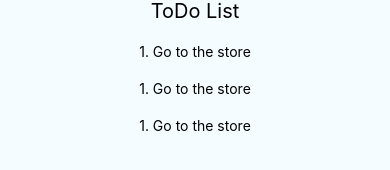
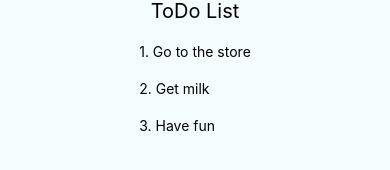
Before and after one commit to szaske/TodoZ, a React Native app: screen / in a window 390 px wide. Shown: the part 356-526 px from the top of the page. Built offline with nearby package versions, Linux system fonts and the light colour scheme.

Commit message:
Adding props to TodoItem component

```diff
--- a/src/components/TodoItem.js
+++ b/src/components/TodoItem.js
@@ -8,8 +8,15 @@ const styles = StyleSheet.create({
   },
 })
 
-export default class TodoItem extends Component<{}> {
+type Props = { title: string }
+export default class TodoItem extends Component<Props> {
   render() {
-    return <Text style={styles.item}>1. Go to the store</Text>
+    // Assigning this const is called destructing.  It is required
+    // according to my Airbnb eslint rules.  Destrucuturing
+    // keeps code more readable and allows me to use {title}
+    // instead of {this.props.title}
+    const { title } = this.props
+    console.log('props', this.props)
+    return <Text style={styles.item}>{title}</Text>
   }
 }
--- a/src/components/TodoList.js
+++ b/src/components/TodoList.js
@@ -32,9 +32,9 @@ export default class TodoList extends Component<{}> {
       <View style={styles.container}>
         <Text style={styles.header}>ToDo List</Text>
         <View>
-          <TodoItem />
-          <TodoItem />
-          <TodoItem />
+          <TodoItem title="1. Go to the store" />
+          <TodoItem title="2. Get milk" />
+          <TodoItem title="3. Have fun" />
         </View>
       </View>
     )
```
Also changed, not shown: 1 other file (tests, documents, lock files or other folders).
